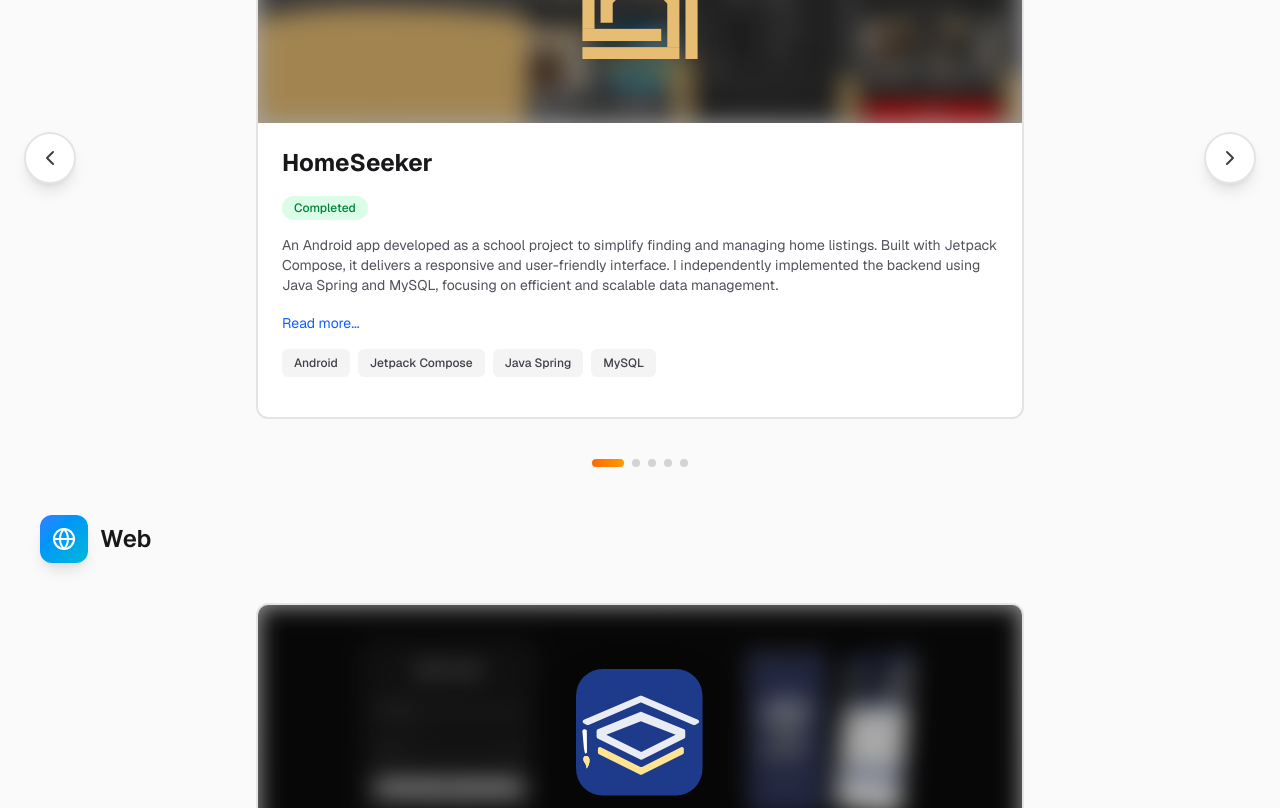
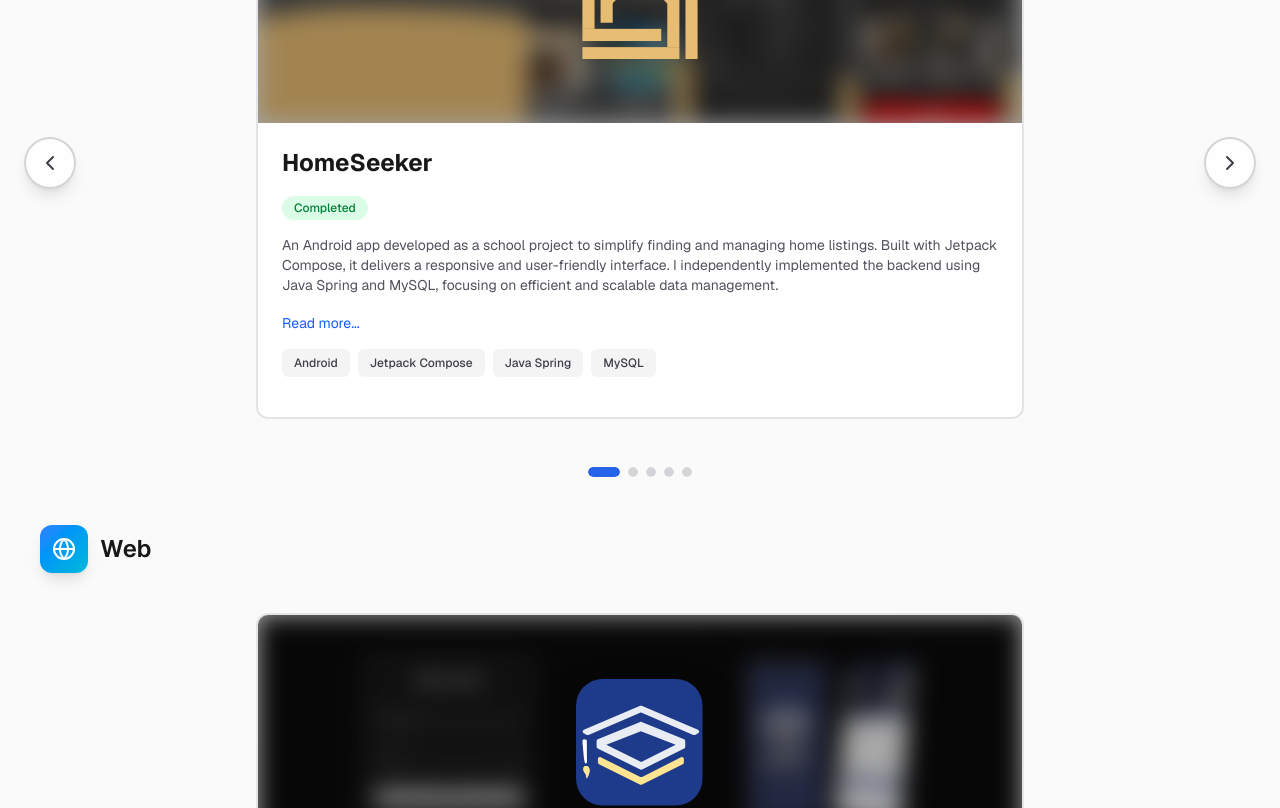
Before and after one commit to Messaoudi-Belkacem/bmdev-v2, a Next.js app: page / in a window 1280 px wide. Shown: the part 3940-4748 px from the top of the page. Built offline with nearby package versions, Linux system fonts and the light colour scheme.

Commit message:
refactor Projects component: integrate framer-motion for enhanced button animations and improved user interaction

```diff
--- a/app/components/Projects/Projects.tsx
+++ b/app/components/Projects/Projects.tsx
@@ -3,6 +3,7 @@
 import {Brain, ChevronLeft, ChevronRight, Globe, Smartphone, Terminal} from "lucide-react";
 import {useState} from "react";
 import {type StaticImageData} from "next/image";
+import {motion} from "framer-motion";
 import projectsData from "../../data/projects.json";
 import ProjectItem from "./ProjectItem";
 
@@ -183,63 +184,116 @@ export default function Projects() {
                   {/* Navigation Buttons */}
                   {group.projects.length > 1 && (
                     <>
-                      <button
+                      <motion.button
                         onClick={() => prevSlide(group.category)}
-                        className={`
+                        className="
                           absolute left-0 top-1/2 -translate-y-1/2 -translate-x-4
-                          p-3 rounded-full bg-white dark:bg-zinc-800
-                          border-2 border-zinc-200 dark:border-zinc-700
-                          shadow-lg hover:shadow-xl
-                          transition-all duration-300
-                          hover:scale-110 hover:bg-linear-to-br hover:${color}
-                          hover:border-transparent hover:text-white
-                          z-10
-                          group/btn
-                        `}
+                          p-3 rounded-full
+                          bg-white/80 dark:bg-zinc-800/80 backdrop-blur-sm
+                          border-2 border-zinc-300 dark:border-zinc-600
+                          shadow-lg
+                          disabled:opacity-50 disabled:cursor-not-allowed
+                          z-20
+                        "
+                        whileHover={{
+                          scale: 1.1,
+                          borderColor: 'rgb(59, 130, 246)',
+                          boxShadow: '0 20px 25px -5px rgb(0 0 0 / 0.1), 0 8px 10px -6px rgb(0 0 0 / 0.1)'
+                        }}
+                        whileTap={{ scale: 0.95 }}
+                        initial={{ opacity: 0, x: -20 }}
+                        animate={{ opacity: 1, x: 0 }}
+                        transition={{ duration: 0.3 }}
                         aria-label="Previous project"
                       >
-                        <ChevronLeft
-                          className="w-6 h-6 text-zinc-700 dark:text-zinc-300 group-hover/btn:text-white"/>
-                      </button>
-                      <button
+                        <motion.div
+                          whileHover={{ x: -2 }}
+                          transition={{ duration: 0.2 }}
+                        >
+                          <ChevronLeft className="w-6 h-6 text-zinc-700 dark:text-zinc-300"/>
+                        </motion.div>
+                      </motion.button>
+                      <motion.button
                         onClick={() => nextSlide(group.category)}
-                        className={`
+                        className="
                           absolute right-0 top-1/2 -translate-y-1/2 translate-x-4
-                          p-3 rounded-full bg-white dark:bg-zinc-800
-                          border-2 border-zinc-200 dark:border-zinc-700
-                          shadow-lg hover:shadow-xl
-                          transition-all duration-300
-                          hover:scale-110 hover:bg-linear-to-br hover:${color}
-                          hover:border-transparent hover:text-white
-                          z-10
-                          group/btn
-                        `}
+                          p-3 rounded-full
+                          bg-white/80 dark:bg-zinc-800/80 backdrop-blur-sm
+                          border-2 border-zinc-300 dark:border-zinc-600
+                          shadow-lg
+                          disabled:opacity-50 disabled:cursor-not-allowed
+                          z-20
+                        "
+                        whileHover={{
+                          scale: 1.1,
+                          borderColor: 'rgb(59, 130, 246)',
+                          boxShadow: '0 20px 25px -5px rgb(0 0 0 / 0.1), 0 8px 10px -6px rgb(0 0 0 / 0.1)'
+                        }}
+                        whileTap={{ scale: 0.95 }}
+                        initial={{ opacity: 0, x: 20 }}
+                        animate={{ opacity: 1, x: 0 }}
+                        transition={{ duration: 0.3 }}
                         aria-label="Next project"
                       >
-                        <ChevronRight
-                          className="w-6 h-6 text-zinc-700 dark:text-zinc-300 group-hover/btn:text-white"/>
-                      </button>
+                        <motion.div
+                          whileHover={{ x: 2 }}
+                          transition={{ duration: 0.2 }}
+                        >
+                          <ChevronRight className="w-6 h-6 text-zinc-700 dark:text-zinc-300"/>
+                        </motion.div>
+                      </motion.button>
                     </>
                   )}
 
                   {/* Dots Indicator */}
                   {group.projects.length > 1 && (
-                    <div className="flex justify-center gap-2 mt-6">
+                    <motion.div
+                      className="flex justify-center items-center gap-2 mt-8"
+                      initial={{ opacity: 0, y: 10 }}
+                      animate={{ opacity: 1, y: 0 }}
+                      transition={{ duration: 0.4, delay: 0.2 }}
+                    >
                       {group.projects.map((_, idx) => (
-                        <button
+                        <motion.button
                           key={idx}
                           onClick={() => goToSlide(group.category, idx)}
-                          className={`
-                            h-2 rounded-full transition-all duration-300
-                            ${carouselIndexes[group.category] === idx
-                            ? `w-8 bg-linear-to-r ${color}`
-                            : 'w-2 bg-zinc-300 dark:bg-zinc-700 hover:bg-zinc-400 dark:hover:bg-zinc-600'
-                          }
-                          `}
+                          className="relative rounded-full overflow-hidden"
+                          whileHover={{ scale: 1.25 }}
+                          whileTap={{ scale: 0.9 }}
                           aria-label={`Go to project ${idx + 1}`}
-                        />
+                          aria-current={carouselIndexes[group.category] === idx ? 'true' : 'false'}
+                        >
+                          <motion.div
+                            className="rounded-full"
+                            initial={false}
+                            animate={{
+                              width: carouselIndexes[group.category] === idx ? 32 : 10,
+                              height: 10,
+                              backgroundColor: carouselIndexes[group.category] === idx
+                                ? 'rgb(37, 99, 235)'
+                                : 'rgb(212, 212, 216)'
+                            }}
+                            transition={{
+                              type: "spring",
+                              stiffness: 300,
+                              damping: 25
+                            }}
+                          />
+                          {carouselIndexes[group.category] === idx && (
+                            <motion.div
+                              className="absolute inset-0 rounded-full"
+                              initial={{ scale: 0.8, opacity: 0 }}
+                              animate={{ scale: 1, opacity: 1 }}
+                              exit={{ scale: 0.8, opacity: 0 }}
+                              transition={{ duration: 0.2 }}
+                              style={{
+                                boxShadow: '0 4px 6px -1px rgb(0 0 0 / 0.1), 0 2px 4px -2px rgb(0 0 0 / 0.1)'
+                              }}
+                            />
+                          )}
+                        </motion.button>
                       ))}
-                    </div>
+                    </motion.div>
                   )}
                 </div>
               </div>
--- a/package.json
+++ b/package.json
@@ -12,6 +12,7 @@
     "@icons-pack/react-simple-icons": "^13.8.0",
     "@radix-ui/react-select": "^2.2.6",
     "clsx": "^2.1.1",
+    "framer-motion": "^12.23.26",
     "lucide-react": "^0.553.0",
     "next": "16.0.1",
     "react": "19.2.0",
```
Also changed, not shown: 1 other file (tests, documents, lock files or other folders).
